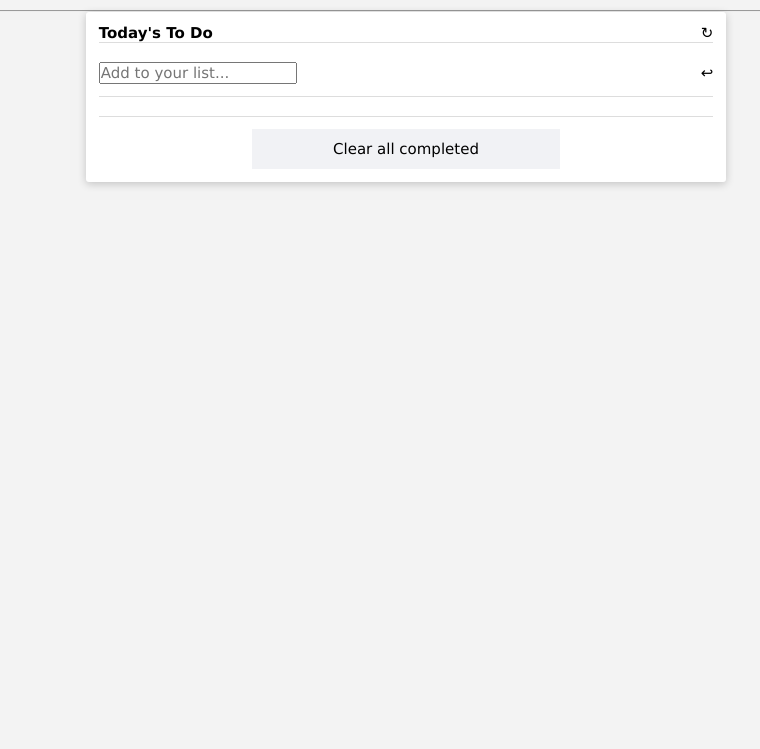
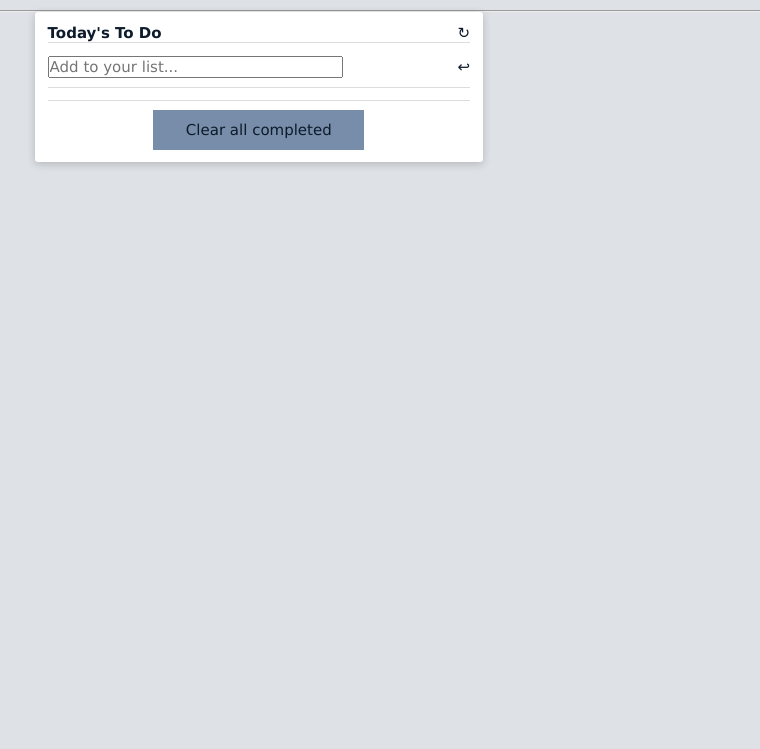
Before and after one commit to Maedea9/to-do-list, a website built with webpack: page src/index.html in a window 1280 px wide. Shown: the part 51-800 px from the top of the page, without its empty margins (362-1122 px from the left). Built offline with nearby package versions, Linux system fonts and the light colour scheme.

Commit message:
Modify minimalistic style

```diff
--- a/src/style.css
+++ b/src/style.css
@@ -7,13 +7,14 @@
 }
 
 body {
-  background-color: rgb(243, 243, 243);
+  background-color: #dee2e6;
 }
 
 h1 {
   font-size: 30px;
   text-align: center;
   margin-bottom: 2%;
+  color: #0d1b2a;
 }
 
 .task-container {
@@ -21,12 +22,17 @@ h1 {
   flex-direction: column;
   align-content: center;
   justify-content: center;
-  width: 50%;
-  margin-left: 35%;
+  width: 35%;
+  margin-left: 31%;
   background-color: #fff;
   box-shadow: 0 2px 8px rgba(0, 0, 0, 0.2);
   border-radius: 3px;
   padding: 1%;
+  color: #0d1b2a;
+}
+
+.new-task {
+  width: 70%;
 }
 
 .task-header {
@@ -50,6 +56,7 @@ h1 {
   display: flex;
   flex-direction: column;
   border-bottom: 1px #ddd solid;
+  width: 100%;
   margin-bottom: 2%;
   padding-bottom: 1%;
 }
@@ -60,6 +67,14 @@ h1 {
   border-bottom: 1px #ddd solid;
   margin-bottom: 2.5%;
   padding-bottom: 1%;
+}
+
+.task-activity {
+  width: 100%;
+}
+
+.text-input {
+  width: 70%;
 }
 
 .submit {
@@ -80,11 +95,9 @@ h1 {
   height: 40px;
   outline: none;
   border: none;
-  background-color: #f1f2f5;
+  background-color: #778da9;
+  padding-inline: 2px;
   font-size: 1em;
   cursor: pointer;
+  color: #0d1b2a;
 }
-
-.strike-through {
-  text-decoration: line-through;
-}
```
Also changed, not shown: dist/index.html, dist/index.js, src/index.html (line endings or trailing spaces).
